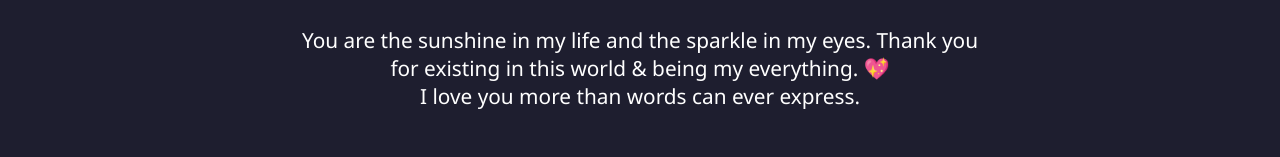
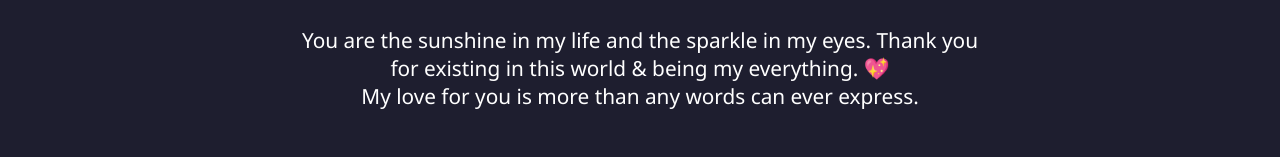
Before and after one commit to vshub021/Happy-birthday-to-my-dearest-person, a plain HTML site: page index.html in a window 1280 px wide. Shown: the part 594-751 px from the top of the page. Drawn offline with Linux system fonts and the light colour scheme.

Commit message:
Update index.html

```diff
--- a/index.html
+++ b/index.html
@@ -17,7 +17,7 @@
 
     <p>
       You are the sunshine in my life and the sparkle in my eyes. Thank you for existing in this world & being my everything. 💖<br>
-      I love you more than words can ever express.
+      My love for you is more than any words can ever express.
     </p>
 
     <div class="carousel" id="loveNotes">
```
